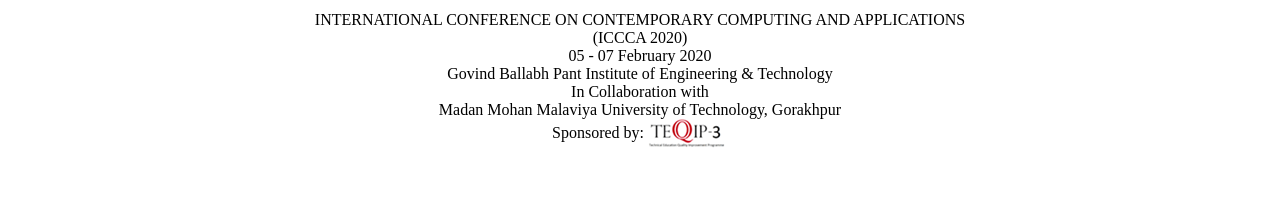
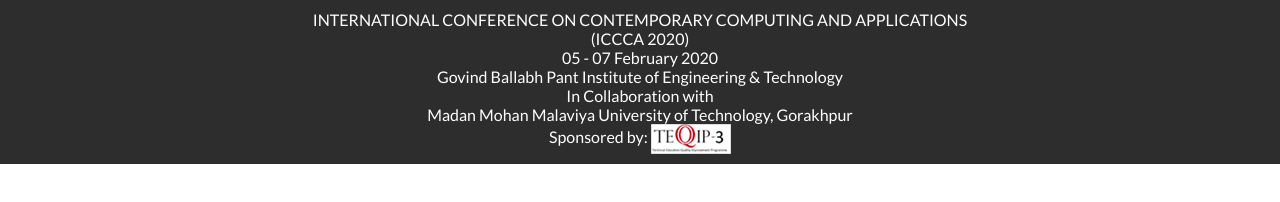
Before and after one commit to kartikey20/SMART-COM-2020-Website, a website: page index.html in a window 1280 px wide. Drawn offline with Linux system fonts and the light colour scheme.

Commit message:
updated index.css

```diff
--- a/index.css
+++ b/index.css
@@ -4,10 +4,16 @@
   box-sizing: border-box;
 }
 .header-container {
+  padding-top:10px;
+  padding-bottom: 10px;
   display: flex;
   justify-content: center;
   align-items: center;
   width: 100%;
-  height: 160px;
+  height: auto;
   text-align: center;
+  background-color: rgb(45,45,45);
+  color: #fff;
+  line-height: 19px;
+  font-family:Lato,sans-serif;
 }
```
